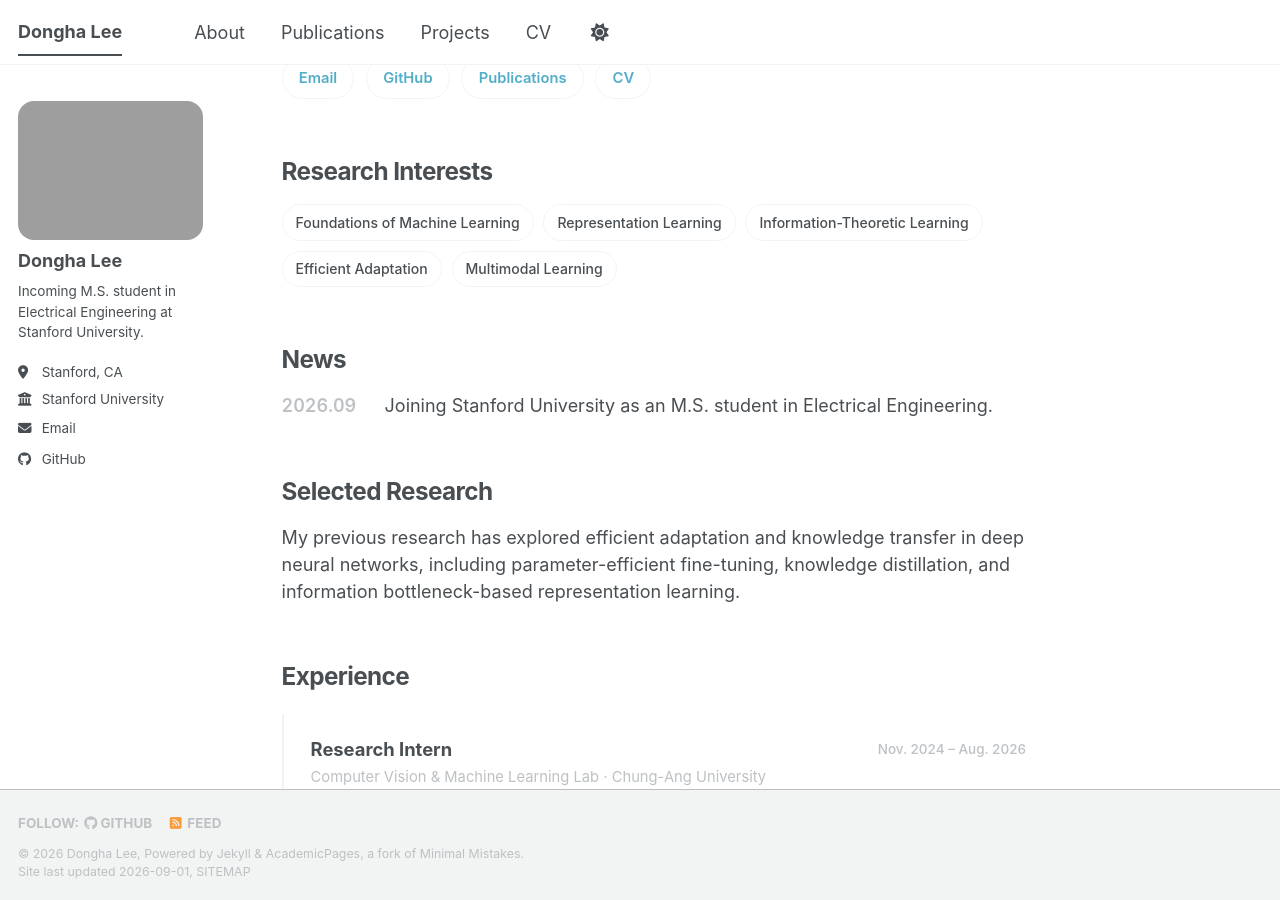
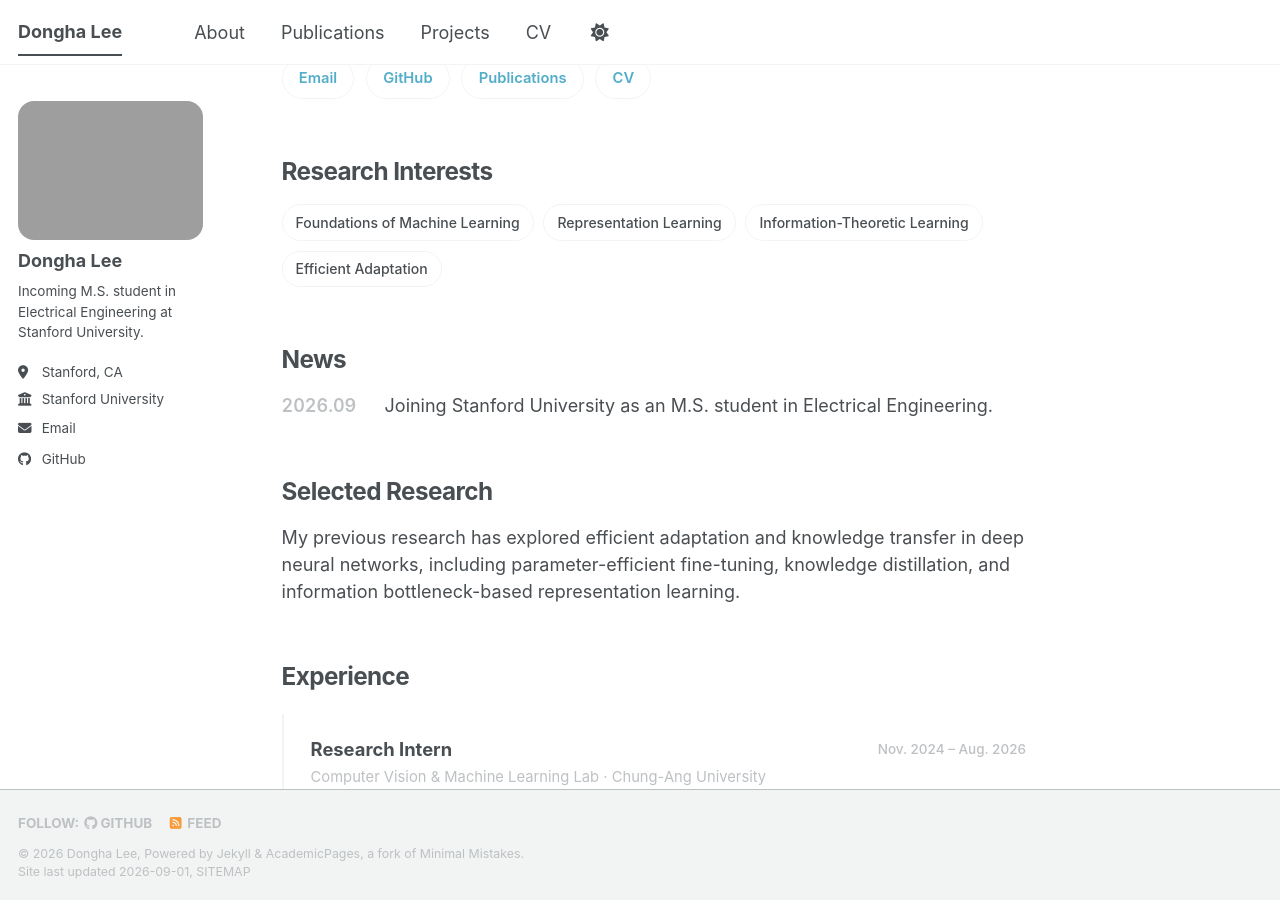
Before and after one commit to lee-research/lee-research.github.io, a Jekyll site: the page built from _pages/about.md, in a window 1280 px wide and 900 px high, scrolled down 330 px. Built offline with Jekyll 4.4.1, drawn with Linux system fonts in a browser that asks for light colours; a script bundle is joined from its source files by our own code; library files that are not in the unit come from our copies.

Commit message:
Update about.md

```diff
--- a/_pages/about.md
+++ b/_pages/about.md
@@ -41,7 +41,6 @@ and efficient adaptation.
   <li>Representation Learning</li>
   <li>Information-Theoretic Learning</li>
   <li>Efficient Adaptation</li>
-  <li>Multimodal Learning</li>
 </ul>
 
 ## News
```
